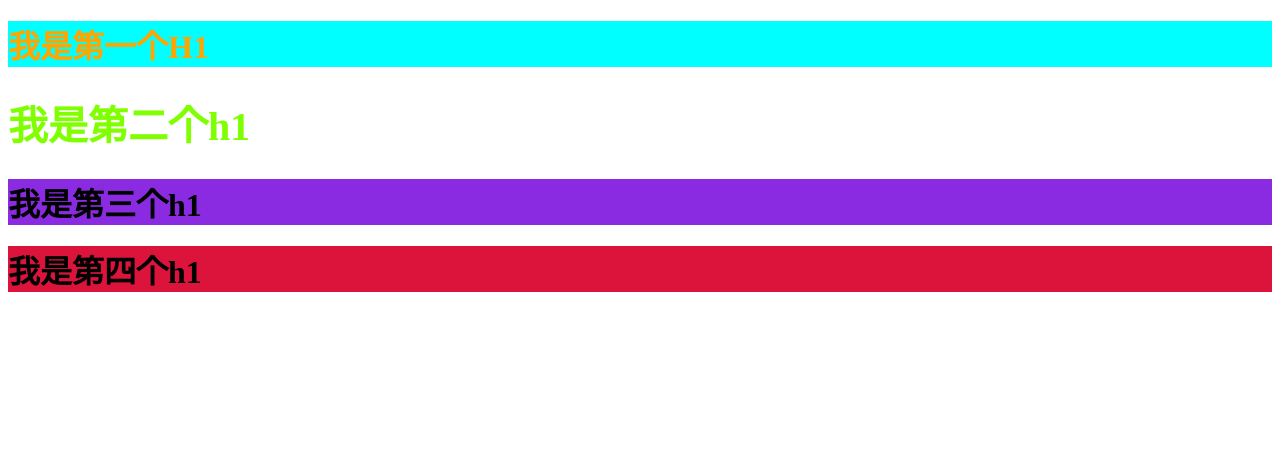
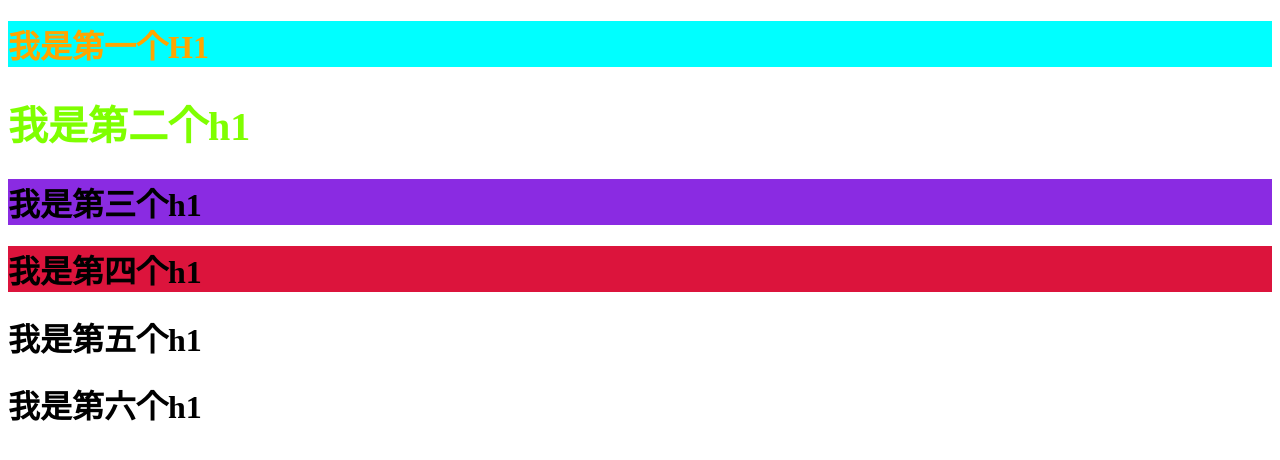
Before and after one commit to jingjingzia/test01, a plain HTML site: page index.html in a window 1280 px wide. Drawn offline with Linux system fonts and the light colour scheme.

Commit message:
第五次添加两个h1

```diff
--- a/index.html
+++ b/index.html
@@ -13,6 +13,8 @@
     <h1>我是第二个h1</h1>
     <h1>我是第三个h1</h1>
     <h1>我是第四个h1</h1>
+    <h1>我是第五个h1</h1>
+    <h1>我是第六个h1</h1>
 </body>
 
 </html>
```
